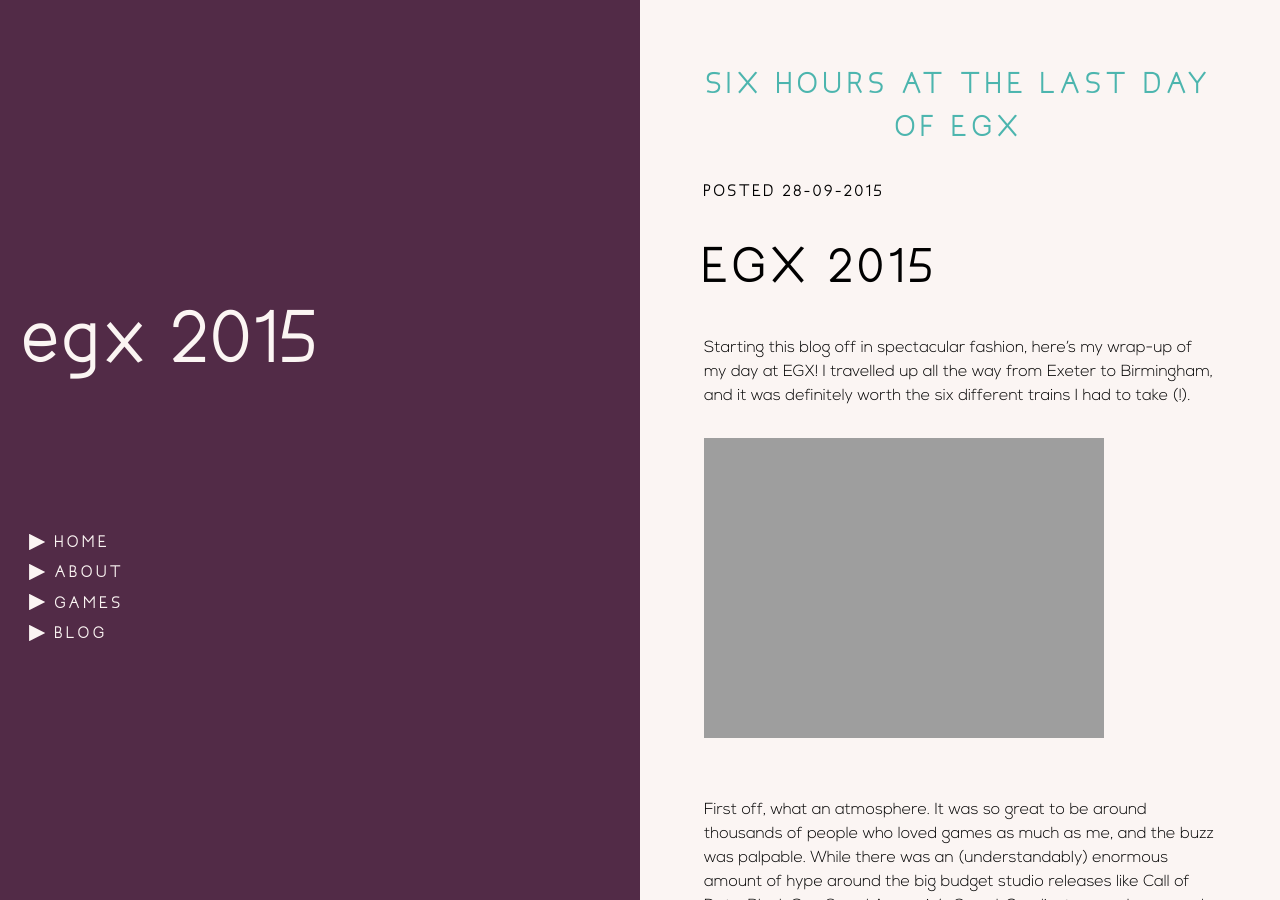
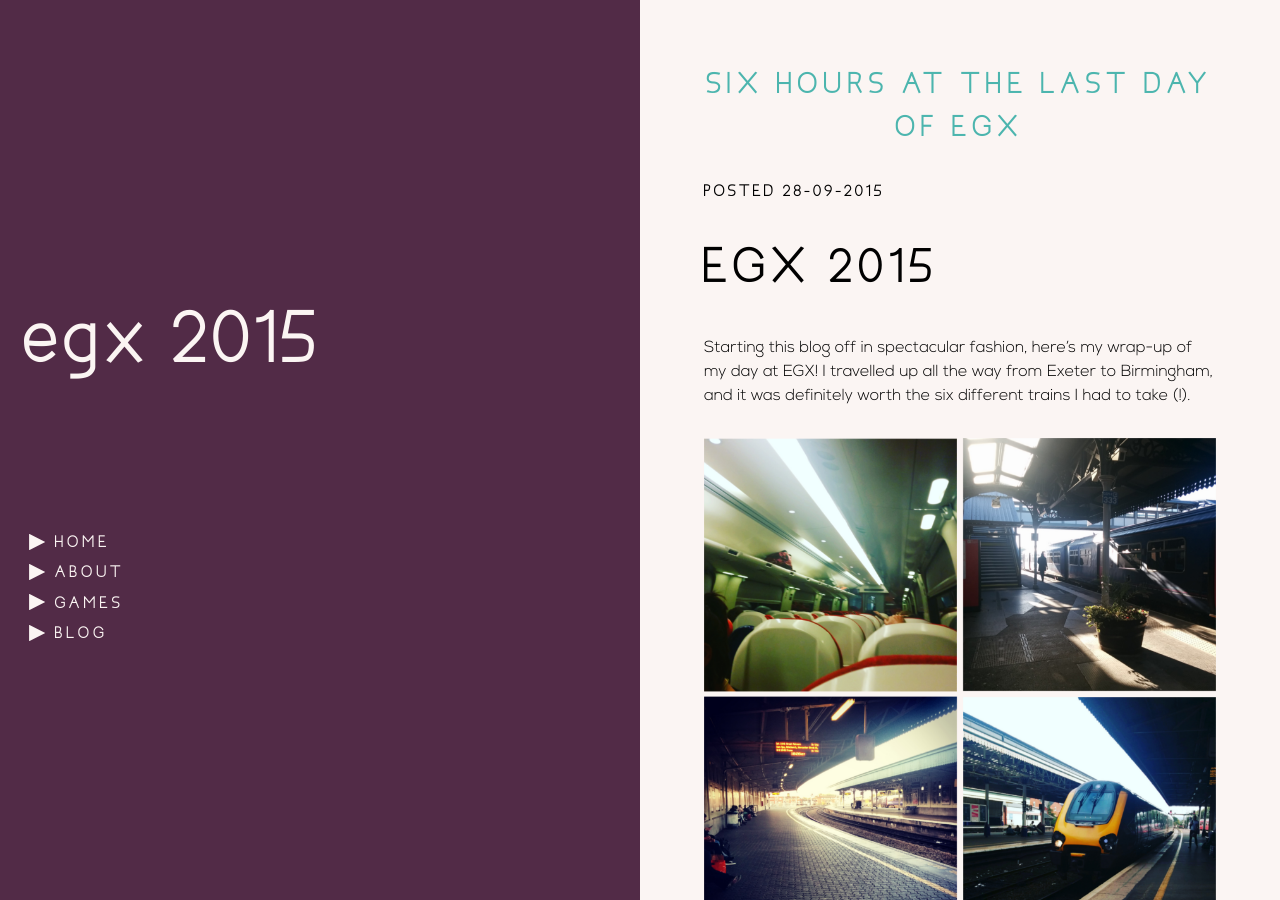
Before and after one commit to bexedmondson/old-website, a Jekyll site: the page built from _posts/2015-09-28-egx-2015.markdown, in a window 1280 px wide and 900 px high. Built offline with Jekyll 4.4.1, drawn with Linux system fonts in a browser that asks for light colours; nearby versions of some CDN libraries.

Commit message:
undo trial thing

```diff
--- a/_posts/2015-09-28-egx-2015.markdown
+++ b/_posts/2015-09-28-egx-2015.markdown
@@ -13,7 +13,7 @@
 
 Starting this blog off in spectacular fashion, here’s my wrap-up of my day at [EGX](https://www.egx.net/egx)! I travelled up all the way from Exeter to Birmingham, and it was definitely worth the six different trains I had to take (!).
 
-![I should probably start a train photography business…](/assets/blog/egx2015/traincollage.png =x400 "I should probably start a train photography business…")
+![I should probably start a train photography business…](/assets/blog/egx2015/traincollage.png "I should probably start a train photography business…")
 
 First off, what an atmosphere. It was so great to be around thousands of people who loved games as much as me, and the buzz was palpable. While there was an (understandably) enormous amount of hype around the big budget studio releases like Call of Duty: Black Ops 3 and Assassin’s Creed: Syndicate, people seemed just as willing to try out all the indie games in the EGX Rezzed Zone and the Leftfield Collection. I didn’t see quite as much cosplay as at London ComicCon in August, but EGX was host to the UK Preliminaries for the European Cosplay Gathering so I saw a fair bit!
 
```
